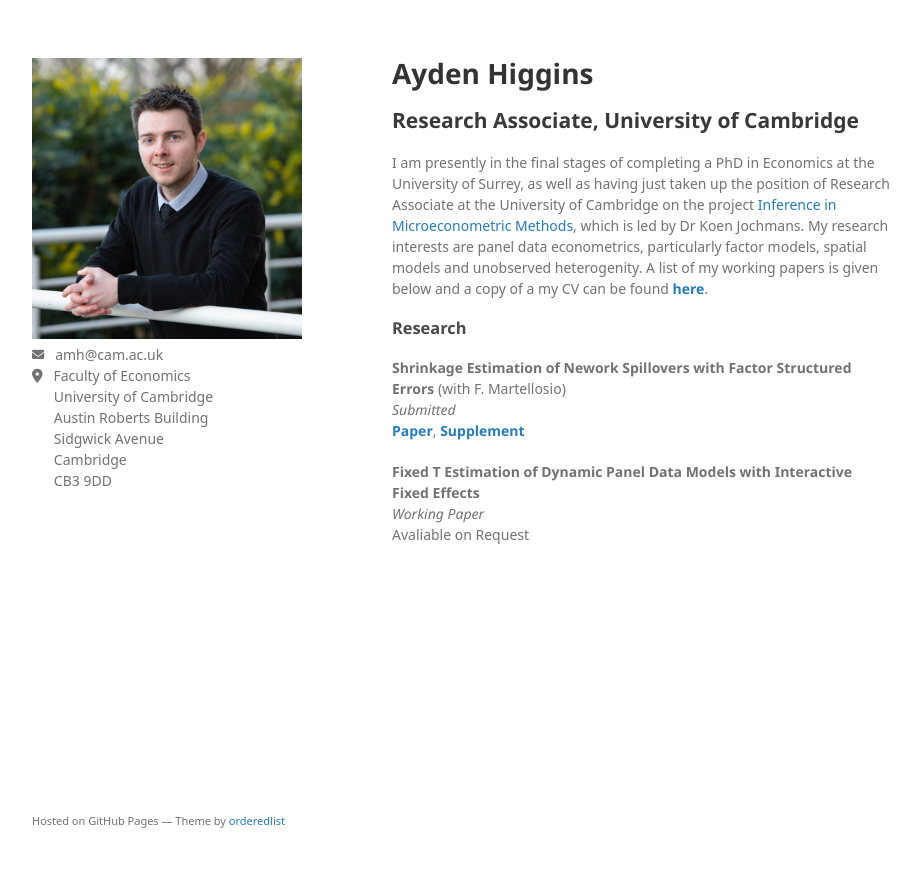
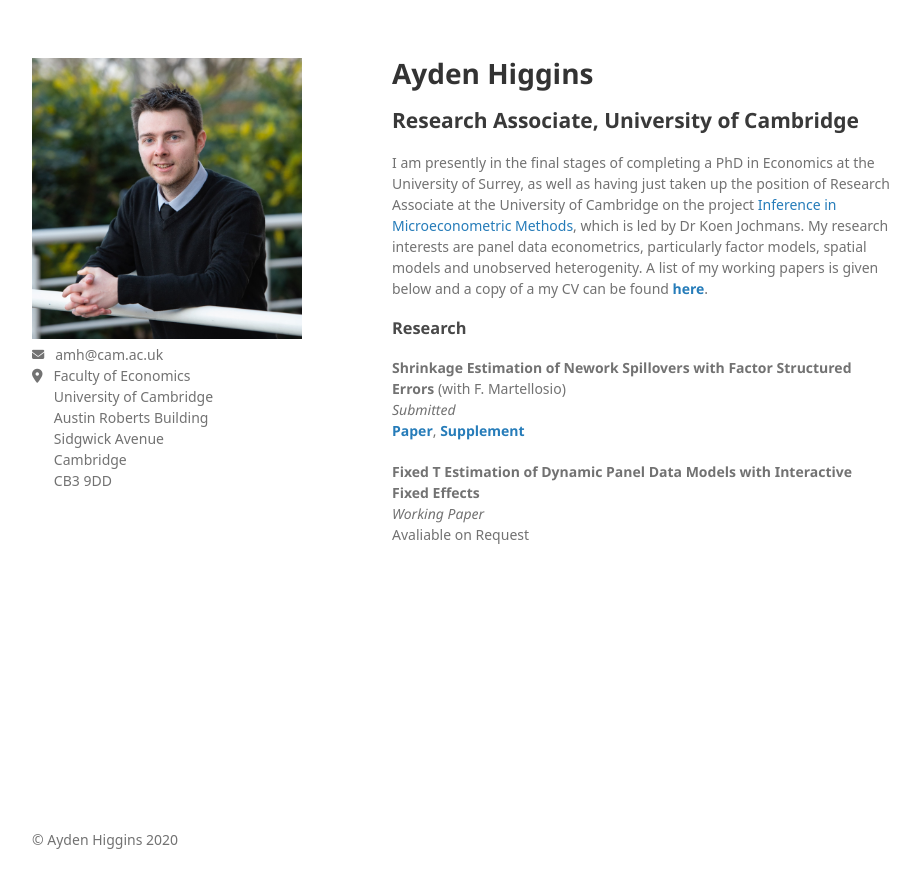
Before and after one commit to Tokkita/Tokkita.github.io, a Jekyll site: the page built from index.md, in a window 1280 px wide. Shown: the top 888 px of the page, without its empty margins (178-1098 px from the left). Built offline with Jekyll 4.4.1, drawn with Linux system fonts in a browser that asks for light colours; nearby versions of some CDN libraries; some web fonts are replaced; our own code applies the rules of GitHub Pages for plain Markdown files; a script that is not in the unit is left out.

Commit message:
Update default.html

```diff
--- a/_layouts/default.html
+++ b/_layouts/default.html
@@ -34,10 +34,7 @@
 
       </section>
       <footer>
-        {% if site.github.is_project_page %}
-        <p>This project is maintained by <a href="{{ site.github.owner_url }}">{{ site.github.owner_name }}</a></p>
-        {% endif %}
-        <p><small>Hosted on GitHub Pages &mdash; Theme by <a href="https://github.com/orderedlist">orderedlist</a></small></p>
+      &copy Ayden Higgins 2020
       </footer>
     </div>
     <script src="{{ "/assets/js/scale.fix.js" | relative_url }}"></script>
```
